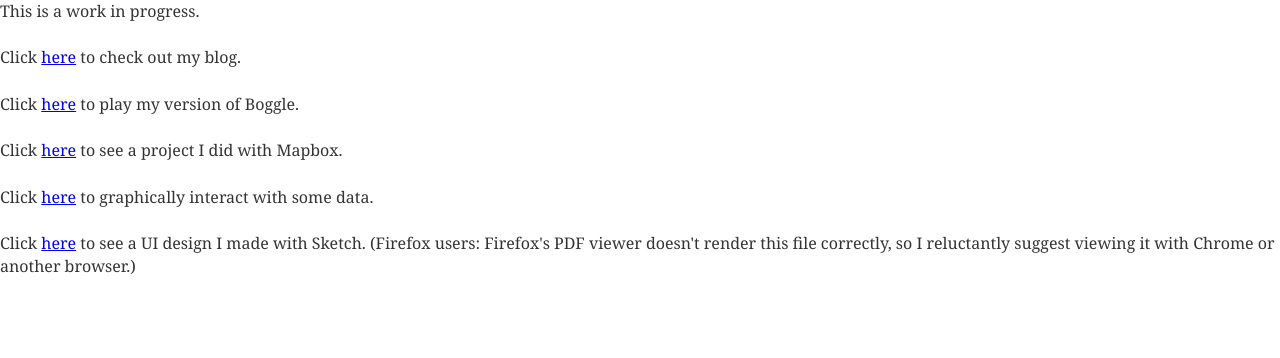
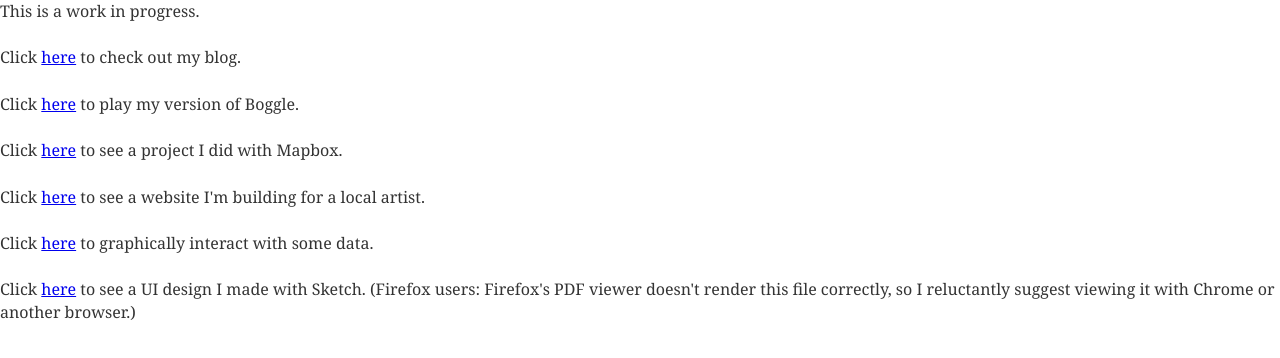
Before and after one commit to patreeceeo/patrickcanfield.com, a Gatsby site: page /computery in a window 1280 px wide. Built offline with nearby package versions, Linux system fonts and the light colour scheme; Gatsby itself is replaced by a stand-in of ours.

Commit message:
add link to myneighborduke

```diff
--- a/src/pages/computery.js
+++ b/src/pages/computery.js
@@ -9,6 +9,7 @@ class Portfolio extends React.Component {
           <p>Click <Link to='/'>here</Link> to check out my blog.</p>
           <p>Click <Link to='/boggle'>here</Link> to play my version of Boggle.</p>
           <p>Click <Link to='/blog/2018/2/13/art-in-tenderloin/'>here</Link> to see a project I did with Mapbox.</p>
+          <p>Click <a href='http://myneighborduke.com'>here</a> to see a website I'm building for a local artist.</p>
           <p>Click <a href='https://patreeceeo.github.io/scatterplot-with-stepper-example/'>here</a> to graphically interact with some data.</p>
           <p>Click <a href='/careforus-v1.pdf'>here</a> to see a UI design I made with Sketch. (Firefox users: Firefox's PDF viewer doesn't render this file correctly, so I reluctantly suggest viewing it with Chrome or another browser.)</p>
         </div>
```
